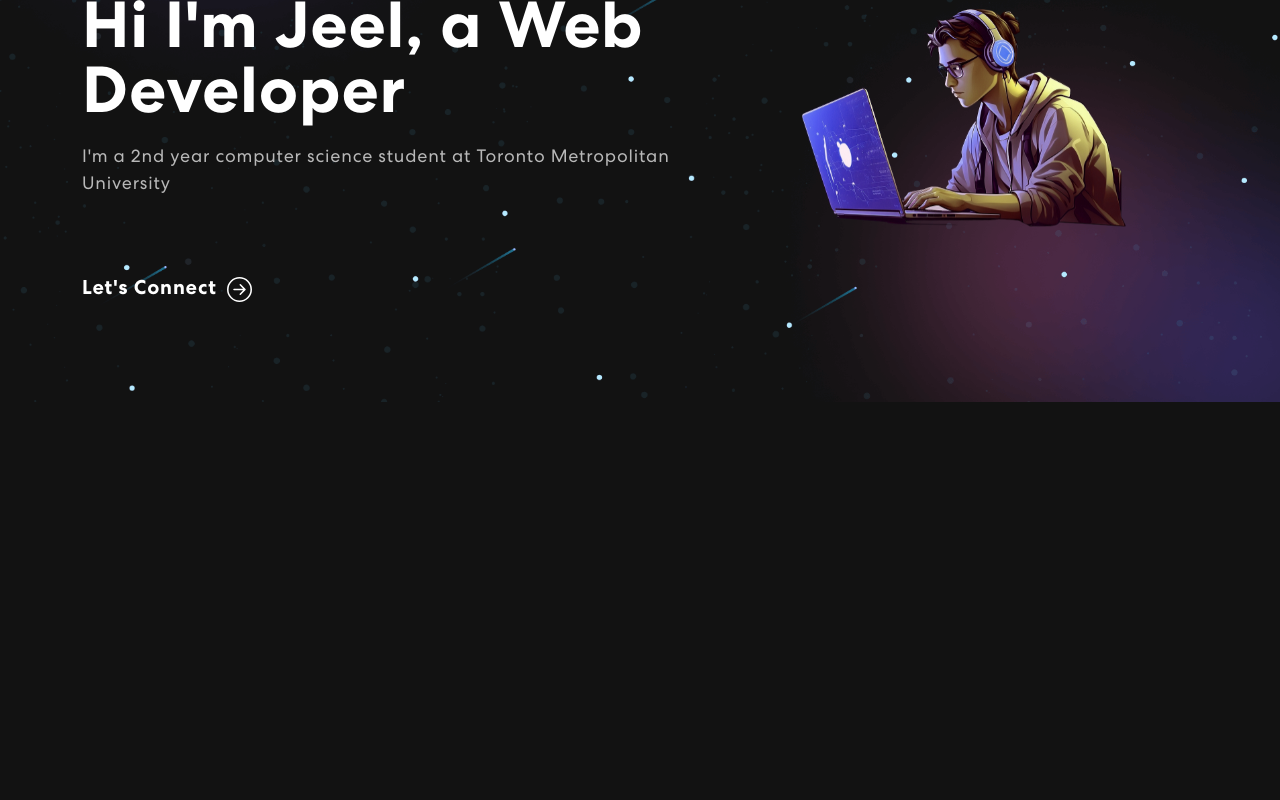
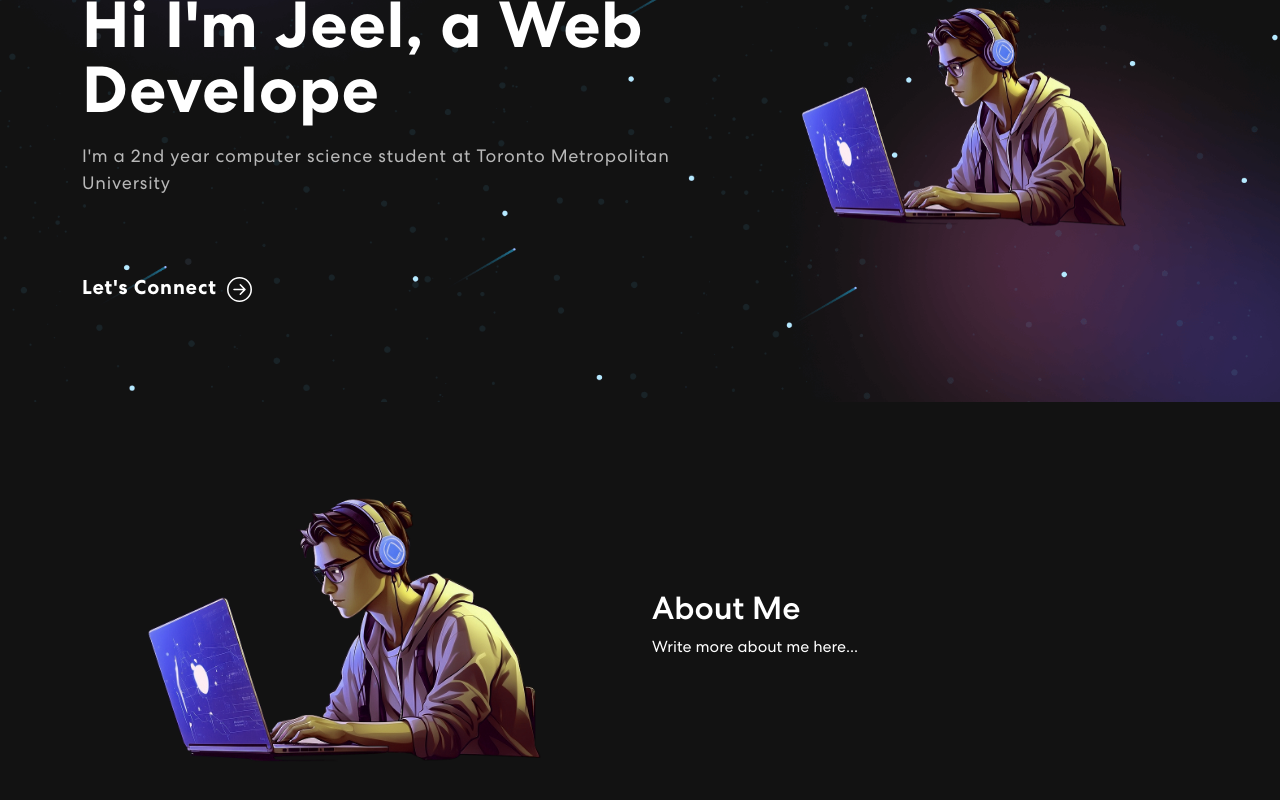
Before and after one commit to JeelVekaria/portfoliov1, a React (Create React App) app: page / in a window 1280 px wide. Shown: the part 332-1132 px from the top of the page. Before the commit the page ends 800 px from the top, so only its background shows below. Built offline with nearby package versions, Linux system fonts and the light colour scheme; the HTML template or start-up script is replaced by a standard one.

Commit message:
Started with a blank 'About Me' section

```diff
--- a/src/App.css
+++ b/src/App.css
@@ -280,7 +280,20 @@
   border-right: 0.08em solid #666;
 }
 
-/* Default App CSS */
+/****************** About Me CSS *******************/
+/* Center the entire About Me section */
+.aboutme .Container {
+  display: flex;
+  justify-content: center;
+}
+
+/* Add some margin to the image for spacing */
+.aboutme .Col img {
+  margin-right: 20px; /* Adjust as needed */
+}
+
+
+/****************** Default App CSS *******************/
 
 .App {
   text-align: left;
--- a/src/App.js
+++ b/src/App.js
@@ -1,6 +1,7 @@
 import './App.css';
 import { NavBar } from './Components/NavBar';
 import { Banner } from './Components/Banner';
+import { AboutMe } from './Components/AboutMe';
 import 'bootstrap/dist/css/bootstrap.min.css';
 
 
@@ -9,6 +10,7 @@
     <div className="App">
       <NavBar/>
       <Banner/>
+      <AboutMe/>
     </div>
   );
 }
--- /dev/null
+++ b/src/Components/AboutMe.js
@@ -0,0 +1,34 @@
+import React from 'react';
+import { Container, Row, Col } from 'react-bootstrap';
+import 'bootstrap/dist/css/bootstrap.min.css';
+import picture from '../assets/img/Avatar.png';
+
+
+export const AboutMe = () => {
+  return (
+    <section className="aboutme">
+    <Container className="my-5">
+      <Row className="align-items-center">
+        {/* IMy image*/}
+        <Col md={6}>
+          <img
+            src={picture}
+            alt="Profile"
+            className="img-fluid rounded-circle"
+            />
+        </Col>
+
+        {/* Description about me*/}
+        <Col md={6}>
+          <div>
+            <h2>About Me</h2>
+            <p>
+              Write more about me here...
+            </p>
+          </div>
+        </Col>
+      </Row>
+    </Container>
+    </section>
+  );
+};
```
